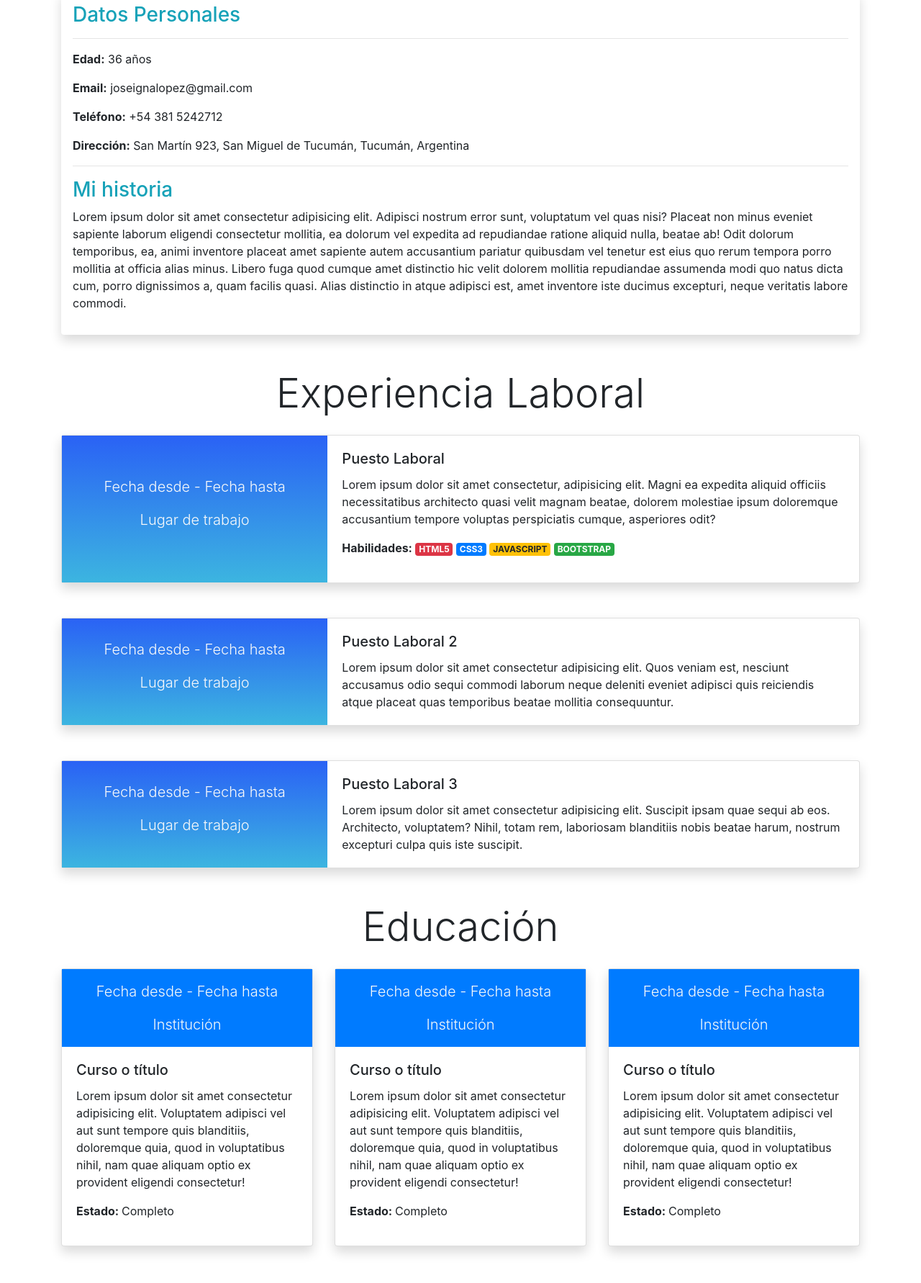
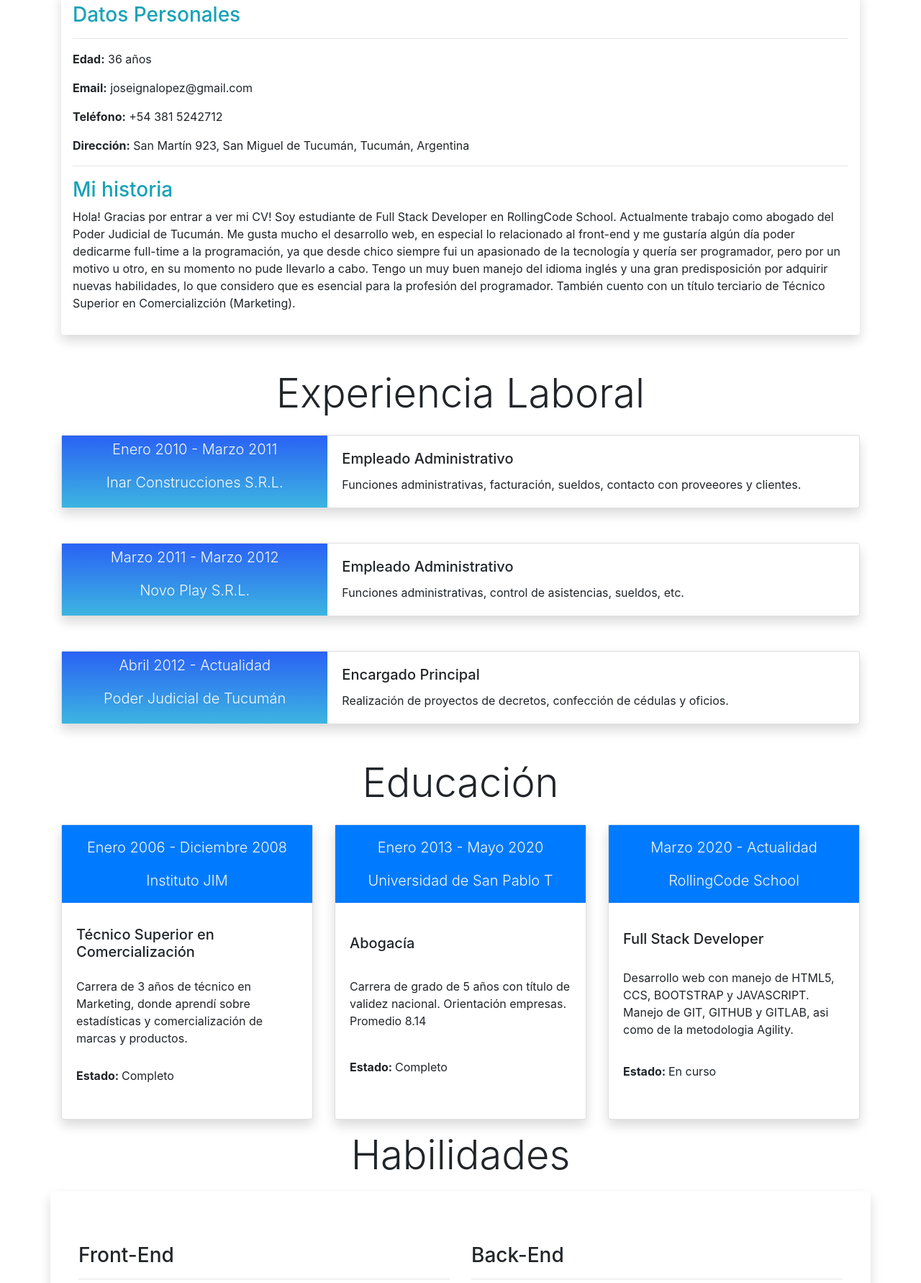
Before and after one commit to joseignalopez/joseignalopez.github.io, a plain HTML site: page index.html in a window 1280 px wide. Shown: the part 550-2332 px from the top of the page at 72% size. Drawn offline with nearby package versions, Linux system fonts and the light colour scheme.

Commit message:
se agregó formulario de contacto, se completaron historia, educación, habilidades y experiencia laboral

```diff
--- a/css/style.css
+++ b/css/style.css
@@ -2,3 +2,18 @@
     background-color: #08AEEA;
     background-image: linear-gradient(0deg, rgb(60, 181, 224) 0%, #2a62f5 100%);
 }
+
+.row{
+    justify-content: space-evenly;
+}
+
+.card{
+    padding: 0px;
+    height: 100%;
+}
+
+.card-body{
+    display: flex;
+    flex-direction: column;
+    justify-content: space-evenly;
+}
--- a/index.html
+++ b/index.html
@@ -71,13 +71,13 @@
             <p><strong>Dirección:</strong> San Martín 923, San Miguel de Tucumán, Tucumán, Argentina</p>
             <hr>
             <h3 class="text-info">Mi historia</h3>
-            <p>Lorem ipsum dolor sit amet consectetur adipisicing elit. Adipisci nostrum error sunt, voluptatum vel quas
-                nisi? Placeat non minus eveniet sapiente laborum eligendi consectetur mollitia, ea dolorum vel expedita
-                ad repudiandae ratione aliquid nulla, beatae ab! Odit dolorum temporibus, ea, animi inventore placeat
-                amet sapiente autem accusantium pariatur quibusdam vel tenetur est eius quo rerum tempora porro mollitia
-                at officia alias minus. Libero fuga quod cumque amet distinctio hic velit dolorem mollitia repudiandae
-                assumenda modi quo natus dicta cum, porro dignissimos a, quam facilis quasi. Alias distinctio in atque
-                adipisci est, amet inventore iste ducimus excepturi, neque veritatis labore commodi.</p>
+            <p>Hola! Gracias por entrar a ver mi CV! Soy estudiante de Full Stack Developer en RollingCode School.
+                Actualmente trabajo como abogado del Poder Judicial de Tucumán. Me gusta mucho el desarrollo web, en
+                especial lo relacionado al front-end y me gustaría algún día poder dedicarme full-time a la
+                programación, ya que desde chico siempre fui un apasionado de la tecnología y quería ser programador,
+                pero por un motivo u otro, en su momento no pude llevarlo a cabo. Tengo un muy buen manejo del idioma
+                inglés y una gran predisposición por adquirir nuevas habilidades, lo que considero que es esencial para
+                la profesión del programador. También cuento con un título terciario de Técnico Superior en Comercializción (Marketing).</p>
         </article>
     </section>
 
@@ -87,69 +87,45 @@
             <div class="card shadow mb-5 bg-white rounded">
                 <div class="row no-gutters">
                     <div class="col-md-4 fondo text-light d-flex flex-column justify-content-center align-items-center">
-                        <p class="lead">Fecha desde - Fecha hasta</p>
-                        <p class="lead">Lugar de trabajo</p>
+                        <p class="lead">Enero 2010 - Marzo 2011</p>
+                        <p class="lead">Inar Construcciones S.R.L.</p>
                     </div>
                     <div class="col-md-8">
                         <div class="card-body">
-                            <h5 class="card-title">Puesto Laboral</h5>
-                            <p class="card-text">Lorem ipsum dolor sit amet consectetur, adipisicing elit. Magni ea
-                                expedita aliquid officiis necessitatibus architecto quasi velit magnam beatae,
-                                dolorem
-                                molestiae ipsum doloremque accusantium tempore voluptas perspiciatis cumque,
-                                asperiores
-                                odit?</p>
-                            <p><strong>Habilidades:</strong>
-                                <span class="badge badge-danger">HTML5</span>
-                                <span class="badge badge-primary">CSS3</span>
-                                <span class="badge badge-warning">JAVASCRIPT</span>
-                                <span class="badge badge-success">BOOTSTRAP</span>
-                            </p>
+                            <h5 class="card-title">Empleado Administrativo</h5>
+                            <p class="card-text">Funciones administrativas, facturación, sueldos, contacto con proveeores y clientes.</p>
                         </div>
                     </div>
                 </div>
             </div>
-        </article>
-        <article>
             <div class="card shadow mb-5 bg-white rounded">
                 <div class="row no-gutters">
                     <div class="col-md-4 fondo text-light d-flex flex-column justify-content-center align-items-center">
-                        <p class="lead">Fecha desde - Fecha hasta</p>
-                        <p class="lead">Lugar de trabajo</p>
+                        <p class="lead">Marzo 2011 - Marzo 2012</p>
+                        <p class="lead">Novo Play S.R.L.</p>
                     </div>
                     <div class="col-md-8">
                         <div class="card-body">
-                            <h5 class="card-title">Puesto Laboral 2</h5>
-                            <p class="card-text">Lorem ipsum dolor sit amet consectetur adipisicing elit. Quos
-                                veniam
-                                est, nesciunt accusamus odio sequi commodi laborum neque deleniti eveniet adipisci
-                                quis
-                                reiciendis atque placeat quas temporibus beatae mollitia consequuntur.</p>
+                            <h5 class="card-title">Empleado Administrativo</h5>
+                            <p class="card-text">Funciones administrativas, control de asistencias, sueldos, etc.</p>
                         </div>
                     </div>
                 </div>
             </div>
-        </article>
-        <article>
             <div class="card shadow mb-5 bg-white rounded">
                 <div class="row no-gutters">
                     <div class="col-md-4 fondo text-light d-flex flex-column justify-content-center align-items-center">
-                        <p class="lead">Fecha desde - Fecha hasta</p>
-                        <p class="lead">Lugar de trabajo</p>
+                        <p class="lead">Abril 2012 - Actualidad</p>
+                        <p class="lead">Poder Judicial de Tucumán</p>
                     </div>
                     <div class="col-md-8">
                         <div class="card-body">
-                            <h5 class="card-title">Puesto Laboral 3</h5>
-                            <p class="card-text">Lorem ipsum dolor sit amet consectetur adipisicing elit. Suscipit
-                                ipsam
-                                quae sequi ab eos. Architecto, voluptatem? Nihil, totam rem, laboriosam blanditiis
-                                nobis
-                                beatae harum, nostrum excepturi culpa quis iste suscipit.</p>
+                            <h5 class="card-title">Encargado Principal</h5>
+                            <p class="card-text">Realización de proyectos de decretos, confección de cédulas y oficios.</p>
                         </div>
                     </div>
                 </div>
             </div>
-        </article>
     </section>
 
     <section class="container">
@@ -158,14 +134,12 @@
             <div class="col-md-12 col-lg-4">
                 <div class="card shadow mb-5 bg-white rounded">
                     <div class="text-center text-light bg-primary">
-                        <p class="lead mt-3">Fecha desde - Fecha hasta</p>
-                        <p class="lead">Institución</p>
+                        <p class="lead mt-3">Enero 2006 - Diciembre 2008</p>
+                        <p class="lead">Instituto JIM</p>
                     </div>
                     <div class="card-body">
-                        <h5 class="card-title">Curso o título</h5>
-                        <p class="card-text">Lorem ipsum dolor sit amet consectetur adipisicing elit. Voluptatem
-                            adipisci vel aut sunt tempore quis blanditiis, doloremque quia, quod in voluptatibus
-                            nihil, nam quae aliquam optio ex provident eligendi consectetur!</p>
+                        <h5 class="card-title">Técnico Superior en Comercialización</h5>
+                        <p class="card-text">Carrera de 3 años de técnico en Marketing, donde aprendí sobre estadísticas y comercialización de marcas y productos.</p>
                         <p><strong>Estado: </strong>Completo</p>
 
                     </div>
@@ -174,14 +148,12 @@
             <div class="col-md-12 col-lg-4">
                 <div class="card shadow mb-5 bg-white rounded">
                     <div class="text-center text-light bg-primary">
-                        <p class="lead mt-3">Fecha desde - Fecha hasta</p>
-                        <p class="lead">Institución</p>
+                        <p class="lead mt-3">Enero 2013 - Mayo 2020</p>
+                        <p class="lead">Universidad de San Pablo T</p>
                     </div>
                     <div class="card-body">
-                        <h5 class="card-title">Curso o título</h5>
-                        <p class="card-text">Lorem ipsum dolor sit amet consectetur adipisicing elit. Voluptatem
-                            adipisci vel aut sunt tempore quis blanditiis, doloremque quia, quod in voluptatibus
-                            nihil, nam quae aliquam optio ex provident eligendi consectetur!</p>
+                        <h5 class="card-title">Abogacía</h5>
+                        <p class="card-text">Carrera de grado de 5 años con título de validez nacional. Orientación empresas. Promedio 8.14</p>
                         <p><strong>Estado: </strong>Completo</p>
 
                     </div>
@@ -190,15 +162,13 @@
             <div class="col-md-12 col-lg-4">
                 <div class="card shadow mb-5 bg-white rounded">
                     <div class="text-center text-light bg-primary">
-                        <p class="lead mt-3">Fecha desde - Fecha hasta</p>
-                        <p class="lead">Institución</p>
+                        <p class="lead mt-3">Marzo 2020 - Actualidad</p>
+                        <p class="lead">RollingCode School</p>
                     </div>
                     <div class="card-body">
-                        <h5 class="card-title">Curso o título</h5>
-                        <p class="card-text">Lorem ipsum dolor sit amet consectetur adipisicing elit. Voluptatem
-                            adipisci vel aut sunt tempore quis blanditiis, doloremque quia, quod in voluptatibus
-                            nihil, nam quae aliquam optio ex provident eligendi consectetur!</p>
-                        <p><strong>Estado: </strong>Completo</p>
+                        <h5 class="card-title">Full Stack Developer</h5>
+                        <p class="card-text">Desarrollo web con manejo de HTML5, CCS, BOOTSTRAP y JAVASCRIPT. Manejo de GIT, GITHUB y GITLAB, asi como de la metodologia Agility.</p>
+                        <p><strong>Estado: </strong>En curso</p>
                     </div>
                 </div>
             </div>
@@ -231,12 +201,12 @@
                 <hr>
                 <p>Node</p>
                 <div class="progress">
-                    <div class="progress-bar progress-bar-striped" role="progressbar" style="width: 75%"
+                    <div class="progress-bar progress-bar-striped" role="progressbar" style="width: 5%"
                         aria-valuenow="10" aria-valuemin="0" aria-valuemax="100"></div>
                 </div>
                 <p class="mt-3">Express</p>
                 <div class="progress">
-                    <div class="progress-bar progress-bar-striped" role="progressbar" style="width: 75%"
+                    <div class="progress-bar progress-bar-striped" role="progressbar" style="width: 5%"
                         aria-valuenow="10" aria-valuemin="0" aria-valuemax="100"></div>
                 </div>
             </div>
@@ -245,7 +215,7 @@
                 <hr>
                 <p>MongoDB</p>
                 <div class="progress">
-                    <div class="progress-bar progress-bar-striped" role="progressbar" style="width: 75%"
+                    <div class="progress-bar progress-bar-striped" role="progressbar" style="width: 5%"
                         aria-valuenow="10" aria-valuemin="0" aria-valuemax="100"></div>
                 </div>
             </div>
@@ -254,7 +224,7 @@
                 <hr>
                 <p>Scrum</p>
                 <div class="progress">
-                    <div class="progress-bar progress-bar-striped" role="progressbar" style="width: 75%"
+                    <div class="progress-bar progress-bar-striped" role="progressbar" style="width: 50%"
                         aria-valuenow="10" aria-valuemin="0" aria-valuemax="100"></div>
                 </div>
                 <p class="mt-3">Git</p>
@@ -267,39 +237,63 @@
     </section>
     <section class="container">
         <h2 class="display-4 text-center my-3" id="portfolio">Portfolio</h2>
-        <p><strong>Páginas publicadas: </strong><a href="https://cocin-arte.netlify.app/" target="_blank">CocinArte,
-                blog de cocina</a></p>
+        <div class="row">
+            <div class="card col-sm-12 col-md-5 shadow mb-5 bg-white rounded">
+                <img src="/img/screencapture-panaderia-cocu-jlv-netlify-app-2020-05-19-14_08_01.png"
+                    class="card-img-top" alt="panaderia cocu">
+                <div class="card-body">
+                    <h5 class="card-title">Panadería Cocu</h5>
+                    <p class="card-text text-justify">Página basada en la oferta de una panadería francesa en el barrio
+                        de Palermo,
+                        Buenos Aires, donde podemos ver la utilización de diferentes técnicas de maquetado para galerías
+                        de imágenes, sliders, disposición de texto con imágenes, etc.</p>
+                </div>
+            </div>
+            <div class="card col-sm-12 col-md-5 shadow mb-5 bg-white rounded">
+                <img src="img/screencapture-cocin-arte-netlify-app-2020-05-19-14_07_00.png" class="card-img-top"
+                    alt="blog cocinarte">
+                <div class="card-body">
+                    <h5 class="card-title">Blog Cocin-Arte</h5>
+                    <p class="card-text text-justify">Blog de cocina realizado como proyecto grupal para RollingCode
+                        School que
+                        cuenta con galerías, formularios y diversos elementos de diseño implementando Bootstrap y CSS3
+                    </p>
+                </div>
+            </div>
+        </div>
     </section>
     <section class="container">
         <h2 class="display-4 text-center my-3" id="contacto">Contacto</h2>
-        <ul>
-            <li>
-                <a href="https://www.linkedin.com/in/jos%C3%A9-ignacio-b185651a8/" target="_blank"><i class="fab fa-linkedin fa-2x text-primary"></i> @joseignalopez</a>
-            </li>
-            <li>
-                <a href="https://github.com/joseignalopez?tab=repositories" target="_blank"><i class="fab fa-github-square fa-2x text-primary"></i> @joseignalopez</a>
-            </li>
-            <li>
-                <i class="fab fa-gitlab fa-2x text-primary"></i>
-            </li>
-            <li>
-                <i class="fab fa-instagram-square fa-2x text-primary"></i>
-            </li>
-            <li>
-                <a href="https://www.facebook.com/joseignacio.lopezv/" target="_blank">
-                <i class="fab fa-facebook-square fa-2x text-primary"></i> José Ignacio López</a>
-            </li>
-        </ul>
+        <form class="shadow p-3 mb-5 bg-white rounded mt-4" action="error404.html">
+            <div class="form-group">
+                <label>Nombre y apellido</label>
+                <input type="text" placeholder="Tu nombre" class="form-control" required>
+            </div>
+            <div class="form-group">
+                <label>Empresa</label>
+                <input type="text" placeholder="Indique su empresa" class="form-control">
+            </div>
+            <div class="form-group">
+                <label for="exampleInputEmail1">Email</label>
+                <input type="email" class="form-control" id="exampleInputEmail1" aria-describedby="emailHelp"
+                    placeholder="tudireccion@correo.com" required>
+            </div>
+            <div class="form-group">
+                <label>Consulta</label>
+                <textarea rows="4" placeholder="Ingrese su consulta" class="form-control" required></textarea>
+            </div>
+            <button type="submit" class="btn btn-dark"><strong>Enviar</strong></button>
+        </form>
     </section>
-
 
     <footer class="bg-dark text-light py-4">
         <div class="container text-center">
-            <a href="https://www.linkedin.com/in/jos%C3%A9-ignacio-b185651a8/"><i
+            <a href="https://www.linkedin.com/in/jos%C3%A9-ignacio-b185651a8/" target="_blank"><i
                     class="fab fa-linkedin fa-2x text-light"></i></a>
-            <a href="https://github.com/joseignalopez?tab=repositories"><i
+            <a href="https://github.com/joseignalopez?tab=repositories" target="_blank"><i
                     class="fab fa-github-square fa-2x mx-2 text-light"></i></a>
-            <i class="fab fa-gitlab fa-2x"></i>
+            <a href="https://gitlab.com/joseignalopez" target="_blank"><i
+                    class="fab fa-gitlab fa-2x text-light"></i></a>
             <p class="lead pt-3">José Ignacio López</p>
             <p>&copy; Todos los derechos reservados</p>
         </div>
```
Also changed, not shown: 2 other files.
